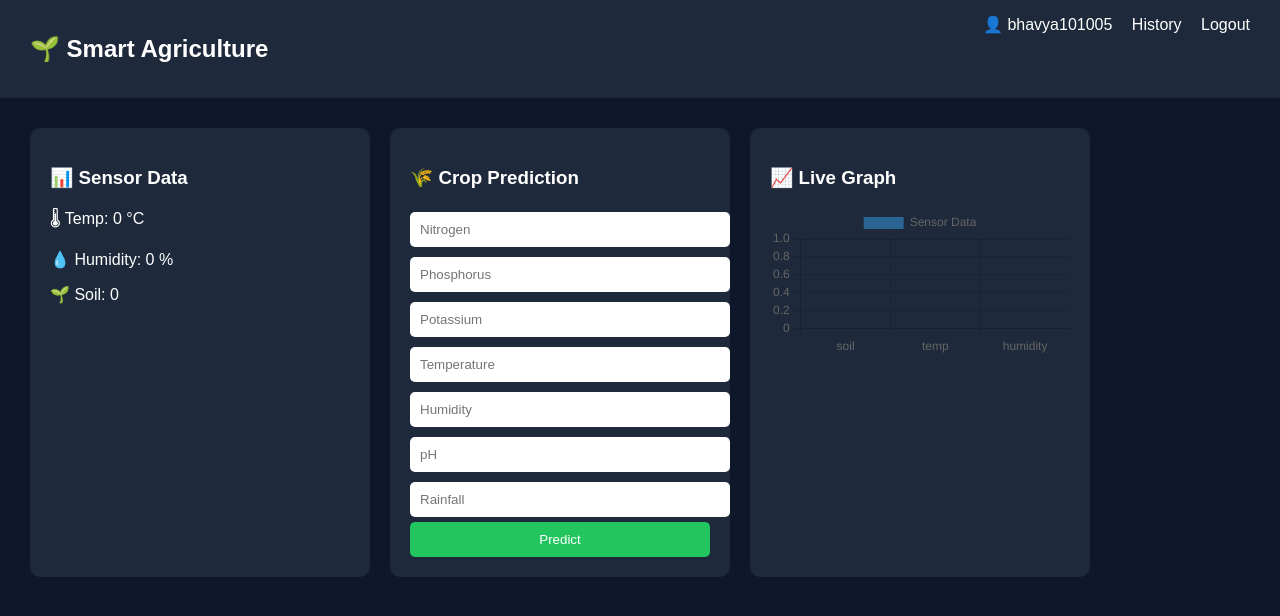
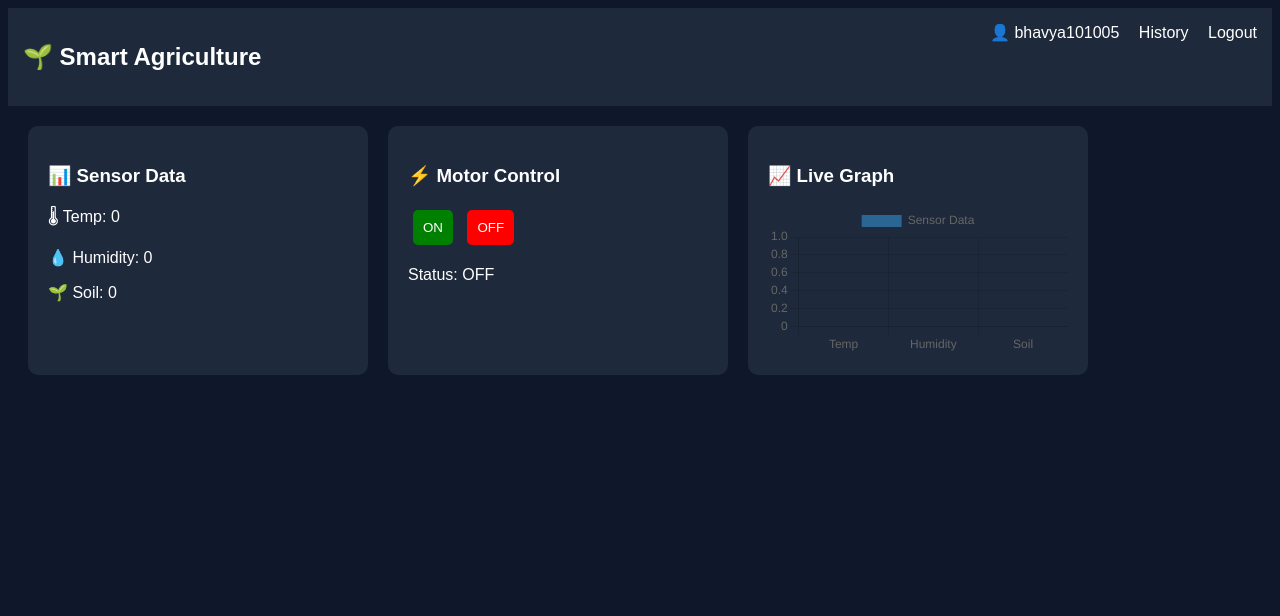
Before and after one commit to bhavyagautam-dev/AI-Driven-Smart-Agriculture-Crop-Intelligence-System, a Flask app: page / in a window 1280 px wide. Shown: the top 616 px of the page. Run offline with Flask 3, Linux system fonts and the light colour scheme; a user stored in the database is signed in; parts of the project's set-up code (start-up, migrations or seed data) failed here and were passed over.

Commit message:
Added motor control, improved dashboard UI, fixed sensor integration

```diff
--- a/app/app.py
+++ b/app/app.py
@@ -12,18 +12,19 @@ app.secret_key = "secret123"
 # ===== MODEL LOAD =====
 model = joblib.load("models/crop_model.pkl")
 
-# ===== GLOBAL SENSOR DATA =====
+# ===== SENSOR DATA STORE =====
 sensor_data = {
     "soil": 0,
     "temp": 0,
-    "humidity": 0
+    "humidity": 0,
+    "motor": "OFF"
 }
 
 # ===== SERIAL CONNECTION =====
 ser = serial.Serial('COM6', 9600, timeout=1)
 time.sleep(2)
 
-# ===== SERIAL READER THREAD =====
+# ===== SERIAL READER =====
 def read_serial():
     global sensor_data
 
@@ -32,7 +33,7 @@ def read_serial():
             line = ser.readline().decode().strip()
 
             if line:
-                print("DATA FROM ARDUINO:", line)
+                print("DATA:", line)
 
                 if "soil" in line:
                     parts = line.split(",")
@@ -40,8 +41,6 @@ def read_serial():
                     for part in parts:
                         if "=" in part:
                             key, value = part.split("=")
-                            key = key.strip()
-                            value = value.strip()
 
                             if key == "soil":
                                 sensor_data["soil"] = int(float(value))
@@ -53,7 +52,7 @@ def read_serial():
         except Exception as e:
             print("ERROR:", e)
 
-# ===== DATABASE INIT =====
+# ===== DATABASE =====
 def init_db():
     conn = sqlite3.connect("database.db")
     cursor = conn.cursor()
@@ -86,20 +85,40 @@ def init_db():
 
 init_db()
 
-# ===== HOME =====
+# ===== ROUTES =====
+
 @app.route("/")
 def home():
     if "user" not in session:
         return redirect("/login")
-
     return render_template("index.html", user=session["user"])
 
-# ===== SENSOR DATA API =====
 @app.route("/sensor-data")
 def sensor_api():
     return jsonify(sensor_data)
 
+# ===== MOTOR CONTROL =====
+
+@app.route("/motor/on")
+def motor_on():
+    try:
+        ser.write(b'1')
+        sensor_data["motor"] = "ON"
+        return "ON"
+    except:
+        return "ERROR"
+
+@app.route("/motor/off")
+def motor_off():
+    try:
+        ser.write(b'0')
+        sensor_data["motor"] = "OFF"
+        return "OFF"
+    except:
+        return "ERROR"
+
 # ===== PREDICT =====
+
 @app.route("/predict", methods=["POST"])
 def predict():
 
@@ -114,8 +133,7 @@ def predict():
     ph = float(request.form["ph"])
     rainfall = float(request.form["rainfall"])
 
-    prediction = model.predict([[nitrogen, phosphorus, potassium, temp, humidity, ph, rainfall]])
-    result = prediction[0]
+    result = model.predict([[nitrogen, phosphorus, potassium, temp, humidity, ph, rainfall]])[0]
 
     conn = sqlite3.connect("database.db")
     cursor = conn.cursor()
@@ -130,26 +148,10 @@ def predict():
 
     return render_template("index.html", prediction=result, user=session["user"])
 
-# ===== HISTORY =====
-@app.route("/history")
-def history():
-    if "user" not in session:
-        return redirect("/login")
+# ===== AUTH =====
 
-    conn = sqlite3.connect("database.db")
-    cursor = conn.cursor()
-
-    cursor.execute("SELECT * FROM history WHERE username=?", (session["user"],))
-    data = cursor.fetchall()
-
-    conn.close()
-
-    return render_template("history.html", data=data)
-
-# ===== REGISTER =====
 @app.route("/register", methods=["GET","POST"])
 def register():
-
     if request.method == "POST":
         username = request.form["username"]
         password = generate_password_hash(request.form["password"])
@@ -157,72 +159,42 @@ def register():
         try:
             conn = sqlite3.connect("database.db")
             cursor = conn.cursor()
-
-            cursor.execute("INSERT INTO users (username,password) VALUES (?,?)",
-                           (username,password))
-
+            cursor.execute("INSERT INTO users (username,password) VALUES (?,?)",(username,password))
             conn.commit()
             conn.close()
-
             return redirect("/login")
-
         except:
-            return "User already exists"
+            return "User exists"
 
     return render_template("register.html")
 
-# ===== LOGIN =====
 @app.route("/login", methods=["GET","POST"])
 def login():
-
     if request.method == "POST":
         username = request.form["username"]
         password = request.form["password"]
 
         conn = sqlite3.connect("database.db")
         cursor = conn.cursor()
-
         cursor.execute("SELECT password FROM users WHERE username=?", (username,))
         user = cursor.fetchone()
-
         conn.close()
 
         if user and check_password_hash(user[0], password):
             session["user"] = username
             return redirect("/")
         else:
-            return "Invalid credentials"
+            return "Invalid"
 
     return render_template("login.html")
 
-# ===== LOGOUT =====
 @app.route("/logout")
 def logout():
     session.pop("user", None)
     return redirect("/login")
 
-# ===== FORGOT PASSWORD =====
-@app.route("/forgot", methods=["GET","POST"])
-def forgot():
+# ===== START =====
 
-    if request.method == "POST":
-        username = request.form["username"]
-        new_password = generate_password_hash(request.form["password"])
-
-        conn = sqlite3.connect("database.db")
-        cursor = conn.cursor()
-
-        cursor.execute("UPDATE users SET password=? WHERE username=?",
-                       (new_password, username))
-
-        conn.commit()
-        conn.close()
-
-        return redirect("/login")
-
-    return render_template("forgot.html")
-
-# ===== START =====
 if __name__ == "__main__":
     t = threading.Thread(target=read_serial)
     t.daemon = True
--- a/app/templates/index.html
+++ b/app/templates/index.html
@@ -2,73 +2,58 @@
 <html>
 <head>
 <title>AI Smart Agriculture</title>
-
-    <link rel="stylesheet" href="{{ url_for('static', filename='style.css') }}">
 <script src="https://cdn.jsdelivr.net/npm/chart.js"></script>
 
 <style>
-        body {
-            background: #0f172a;
-            color: white;
-            font-family: Arial;
+body{
+    background:#0f172a;
+    color:white;
+    font-family:Arial;
 }
 
-        .navbar {
-            display: flex;
-            justify-content: space-between;
-            padding: 15px 30px;
-            background: #1e293b;
+.navbar{
+    display:flex;
+    justify-content:space-between;
+    padding:15px;
+    background:#1e293b;
 }
 
-        .navbar a {
-            color: white;
-            margin-left: 15px;
-            text-decoration: none;
+.navbar a{
+    color:white;
+    margin-left:15px;
+    text-decoration:none;
 }
 
-        .container {
-            display: flex;
-            gap: 20px;
-            padding: 30px;
-            flex-wrap: wrap;
+.container{
+    display:flex;
+    flex-wrap:wrap;
+    gap:20px;
+    padding:20px;
 }
 
-        .card {
-            background: #1e293b;
-            padding: 20px;
-            border-radius: 10px;
-            width: 300px;
+.card{
+    background:#1e293b;
+    padding:20px;
+    border-radius:10px;
+    width:300px;
 }
 
-        input {
-            width: 100%;
-            padding: 10px;
-            margin: 5px 0;
-            border-radius: 5px;
-            border: none;
+button{
+    padding:10px;
+    margin:5px;
+    border:none;
+    border-radius:5px;
+    cursor:pointer;
 }
 
-        button {
-            width: 100%;
-            padding: 10px;
-            background: #22c55e;
-            border: none;
-            border-radius: 5px;
-            color: white;
-            cursor: pointer;
-        }
-
-        .result {
-            margin-top: 15px;
-            color: #22c55e;
-            font-weight: bold;
-        }
+.on{background:green;color:white;}
+.off{background:red;color:white;}
 </style>
 </head>
 
 <body>
 
-<!-- Navbar -->
+<!-- NAVBAR -->
 <div class="navbar">
     <h2>🌱 Smart Agriculture</h2>
     <div>
@@ -78,42 +63,25 @@
     </div>
 </div>
 
-<!-- Main -->
 <div class="container">
 
-    <!-- Sensor Data -->
+<!-- SENSOR DATA -->
 <div class="card">
 <h3>📊 Sensor Data</h3>
-        <p>🌡 Temp: <span id="temp">--</span> °C</p>
-        <p>💧 Humidity: <span id="humidity">--</span> %</p>
-        <p>🌱 Soil: <span id="soil">--</span></p>
+<p>🌡 Temp: <span id="temp">0</span></p>
+<p>💧 Humidity: <span id="humidity">0</span></p>
+<p>🌱 Soil: <span id="soil">0</span></p>
 </div>
 
-    <!-- Prediction -->
+<!-- MOTOR CONTROL -->
 <div class="card">
-        <h3>🌾 Crop Prediction</h3>
-
-        <form action="/predict" method="post">
-            <input name="nitrogen" placeholder="Nitrogen">
-            <input name="phosphorus" placeholder="Phosphorus">
-            <input name="potassium" placeholder="Potassium">
-
-            <input name="temperature" placeholder="Temperature">
-            <input name="humidity" placeholder="Humidity">
-            <input name="ph" placeholder="pH">
-            <input name="rainfall" placeholder="Rainfall">
-
-            <button type="submit">Predict</button>
-        </form>
-
-        {% if prediction %}
-        <div class="result">
-            🌾 Recommended Crop: {{ prediction }}
-        </div>
-        {% endif %}
+<h3>⚡ Motor Control</h3>
+<button class="on" onclick="onMotor()">ON</button>
+<button class="off" onclick="offMotor()">OFF</button>
+<p>Status: <span id="motor">OFF</span></p>
 </div>
 
-    <!-- Graph -->
+<!-- GRAPH -->
 <div class="card">
 <h3>📈 Live Graph</h3>
 <canvas id="chart"></canvas>
@@ -121,53 +89,55 @@
 
 </div>
 
-<!-- JS -->
 <script>
 
 let chart;
 
-function updateUI(data){
-    document.getElementById("temp").innerText = data.temp || 0;
-    document.getElementById("humidity").innerText = data.humidity || 0;
-    document.getElementById("soil").innerText = data.soil || 0;
+function loadData(){
+fetch('/sensor-data')
+.then(res=>res.json())
+.then(data=>{
+
+document.getElementById("temp").innerText=data.temp;
+document.getElementById("humidity").innerText=data.humidity;
+document.getElementById("soil").innerText=data.soil;
+document.getElementById("motor").innerText=data.motor;
+
+updateChart(data);
+
+});
+}
+
+function onMotor(){
+fetch('/motor/on')
+.then(()=>{document.getElementById("motor").innerText="ON";});
+}
+
+function offMotor(){
+fetch('/motor/off')
+.then(()=>{document.getElementById("motor").innerText="OFF";});
 }
 
 function updateChart(data){
 
-    const chartData = {
-        labels:["soil","temp","humidity"],
-        datasets:[{
-            label:"Sensor Data",
-            data:[
-                Number(data.soil) || 0,
-                Number(data.temp) || 0,
-                Number(data.humidity) || 0
-            ]
-        }]
-    };
+const values=[data.temp,data.humidity,data.soil];
 
 if(chart){
-        chart.data = chartData;
+chart.data.datasets[0].data=values;
 chart.update();
 }else{
-        chart = new Chart(document.getElementById("chart"),{
+chart=new Chart(document.getElementById("chart"),{
 type:"bar",
-            data:chartData
-        });
+data:{
+labels:["Temp","Humidity","Soil"],
+datasets:[{label:"Sensor Data",data:values}]
 }
-}
-
-function loadData(){
-    fetch('/sensor-data')
-    .then(res => res.json())
-    .then(data => {
-        console.log("FRONTEND DATA:", data); // 👈 debug
-        updateUI(data);
-        updateChart(data);
 });
 }
 
-setInterval(loadData, 2000);
+}
+
+setInterval(loadData,2000);
 loadData();
 
 </script>
```
Lines whose indentation alone changed are shown as unchanged.
